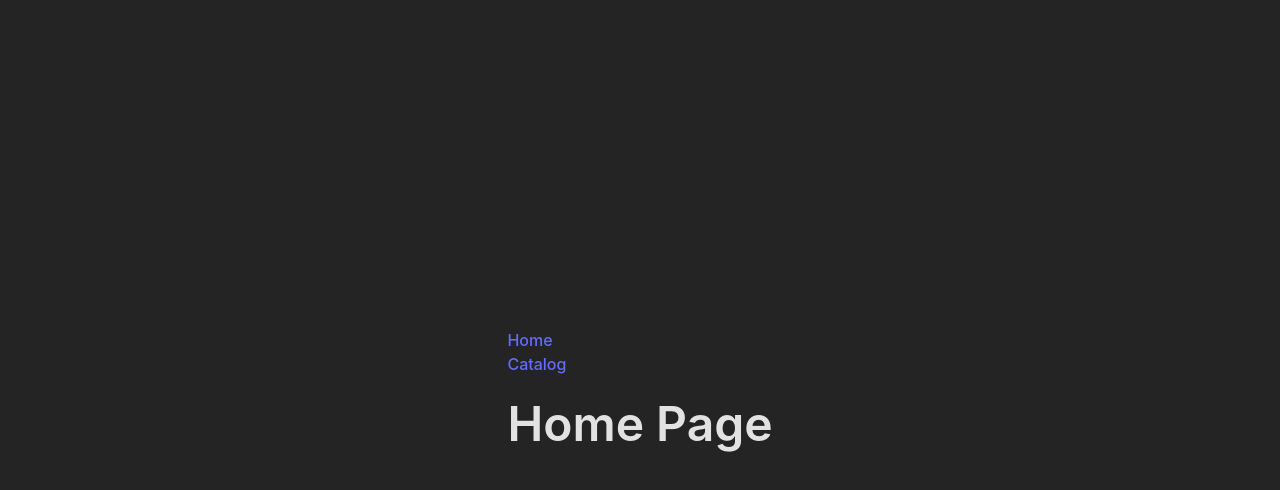
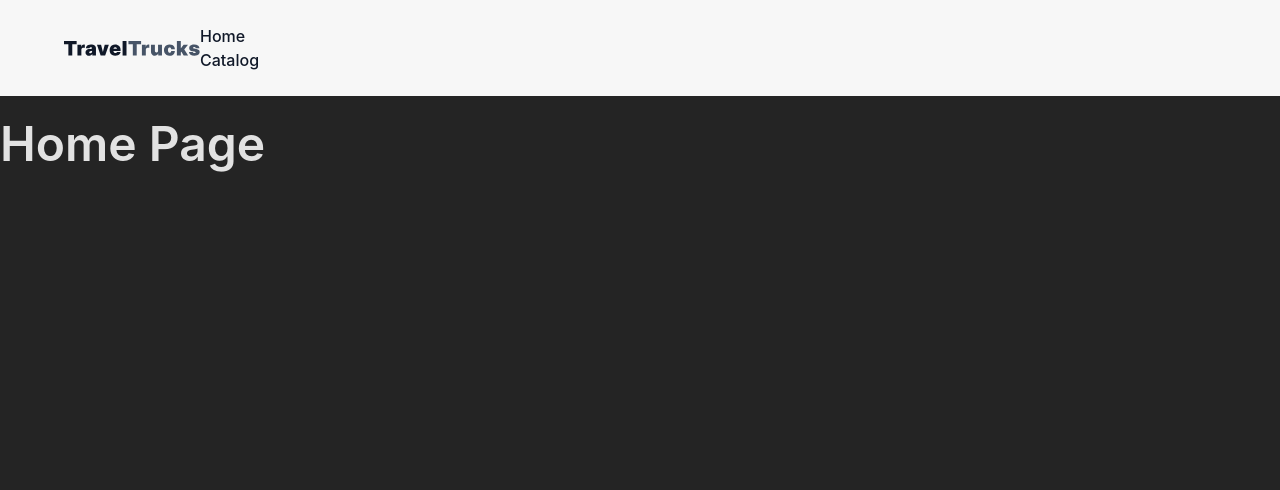
Before and after one commit to LadaM/travel-trucks, a React (Vite) app: page / in a window 1280 px wide. Shown: the top 490 px of the page. Built offline with nearby package versions, Linux system fonts and the light colour scheme.

Commit message:
navigation style

```diff
--- a/package.json
+++ b/package.json
@@ -12,6 +12,7 @@
   "dependencies": {
     "@reduxjs/toolkit": "^2.2.7",
     "axios": "^1.7.7",
+    "clsx": "^2.1.1",
     "react": "^18.3.1",
     "react-dom": "^18.3.1",
     "react-redux": "^9.1.2",
--- a/src/components/CamperDetails.jsx
+++ b/src/components/CamperDetails.jsx
@@ -1,4 +1,4 @@
-import React, { useEffect } from 'react';
+import { useEffect } from 'react';
 import { useDispatch, useSelector } from 'react-redux';
 import { fetchCamperDetails } from '../store/camperDetailsSlice';
 import { useParams } from 'react-router-dom';
--- a/src/components/Navbar.jsx
+++ b/src/components/Navbar.jsx
@@ -1,11 +1,19 @@
 import { NavLink } from 'react-router-dom';
+import css from './Navbar.module.css';
+import logo from '../assets/TravelTrucks.svg';
+import clsx from 'clsx';
+
+const getNavLinkClass = (isActive) => {
+  return clsx(css.navLink, isActive && css.active);
+};
 
 const Navbar = () => {
   return (
-    <nav>
-      <ul>
-        <li><NavLink to="/">Home</NavLink></li>
-        <li><NavLink to="/catalog">Catalog</NavLink></li>
+    <nav className={css.navbar}>
+      <img src={logo} alt="TravelTrucks logo" />
+      <ul className={css.navLinkContainer}>
+        <li><NavLink to="/" className={({ isActive }) => getNavLinkClass(isActive)}>Home</NavLink></li>
+        <li><NavLink to="/catalog" className={({ isActive }) => getNavLinkClass(isActive)}>Catalog</NavLink></li>
       </ul>
     </nav>
   );
--- /dev/null
+++ b/src/components/Navbar.module.css
@@ -0,0 +1,22 @@
+.navbar {
+    background-color: var(--navbar-grey);
+    display: flex;
+    align-items: center;
+    padding: 24px 64px;
+}
+
+.nav-link-container {
+    display: flex;
+    align-items: center;
+    text-align: center;
+    margin-left: 450px;
+    gap: 32px;
+}
+
+.nav-link {
+    text-decoration: none;
+}
+
+.nav-link.active {
+    color: var(--dark-red);
+}
--- a/src/index.css
+++ b/src/index.css
@@ -9,6 +9,17 @@
 
     font-synthesis: none;
     text-rendering: optimizeLegibility;
+    --black: #101828;
+    --asphalt: #475467;
+    --dark-grey: #6C717B;
+    --light-red: #E44848;
+    --dark-red: #D84343;
+    --yellow: #FFC531;
+    --grey: #DADDE1;
+    --light-grey: #F2F4F7;
+    --navbar-grey: #F7F7F7;
+    --white: #FFFFFF;
+
     -webkit-font-smoothing: antialiased;
     -moz-osx-font-smoothing: grayscale;
 }
@@ -19,19 +30,17 @@
 
 a {
     font-weight: 500;
-    color: #646cff;
-    text-decoration: inherit;
+    text-decoration: none;
+    color: var(--black);
+    transition: color ease-in-out 0.5s;
 }
 
 a:hover {
-    color: #535bf2;
+    color: var(--light-red);
 }
 
 body {
     margin: 0;
-    display: flex;
-    justify-content: center;
-    align-items: center;
     min-width: 320px;
     min-height: 100vh;
 }
```
Also changed, not shown: src/assets/TravelTrucks.svg (added), 1 other file (tests, documents, lock files or other folders).
